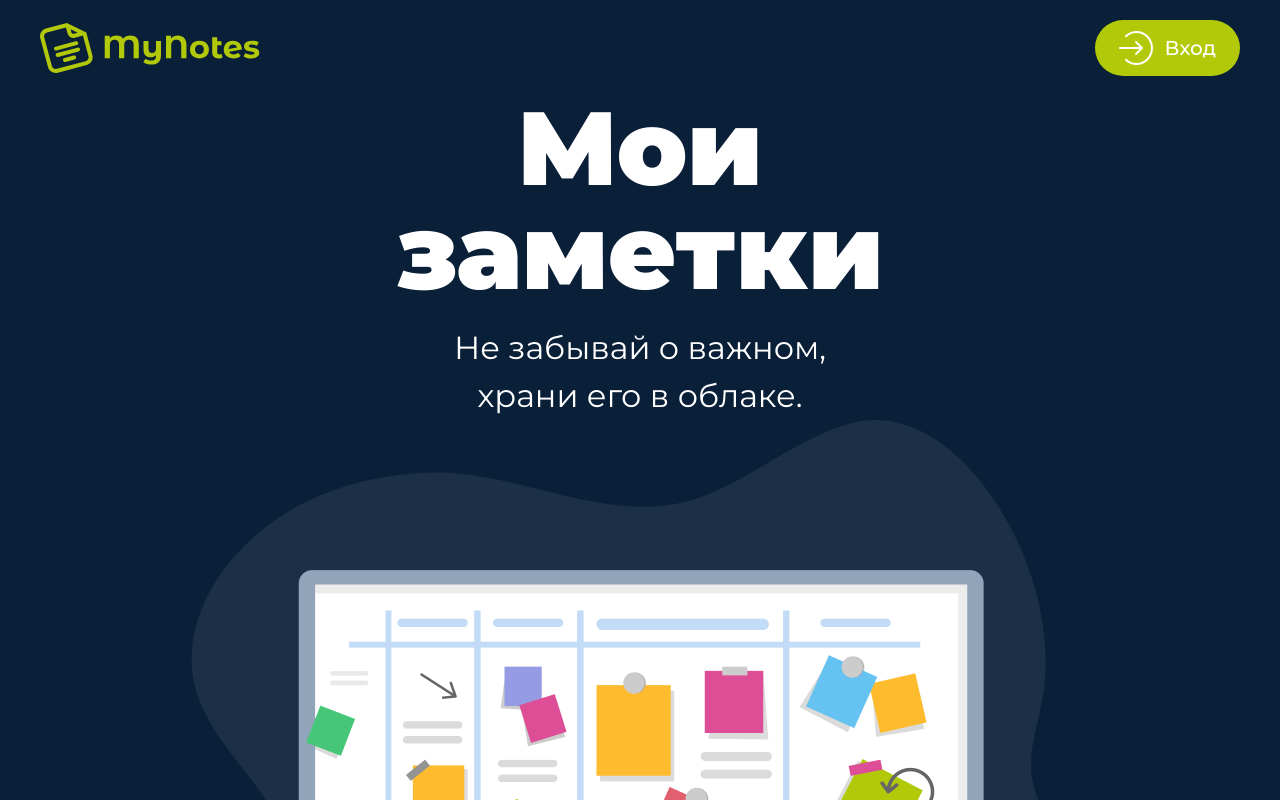
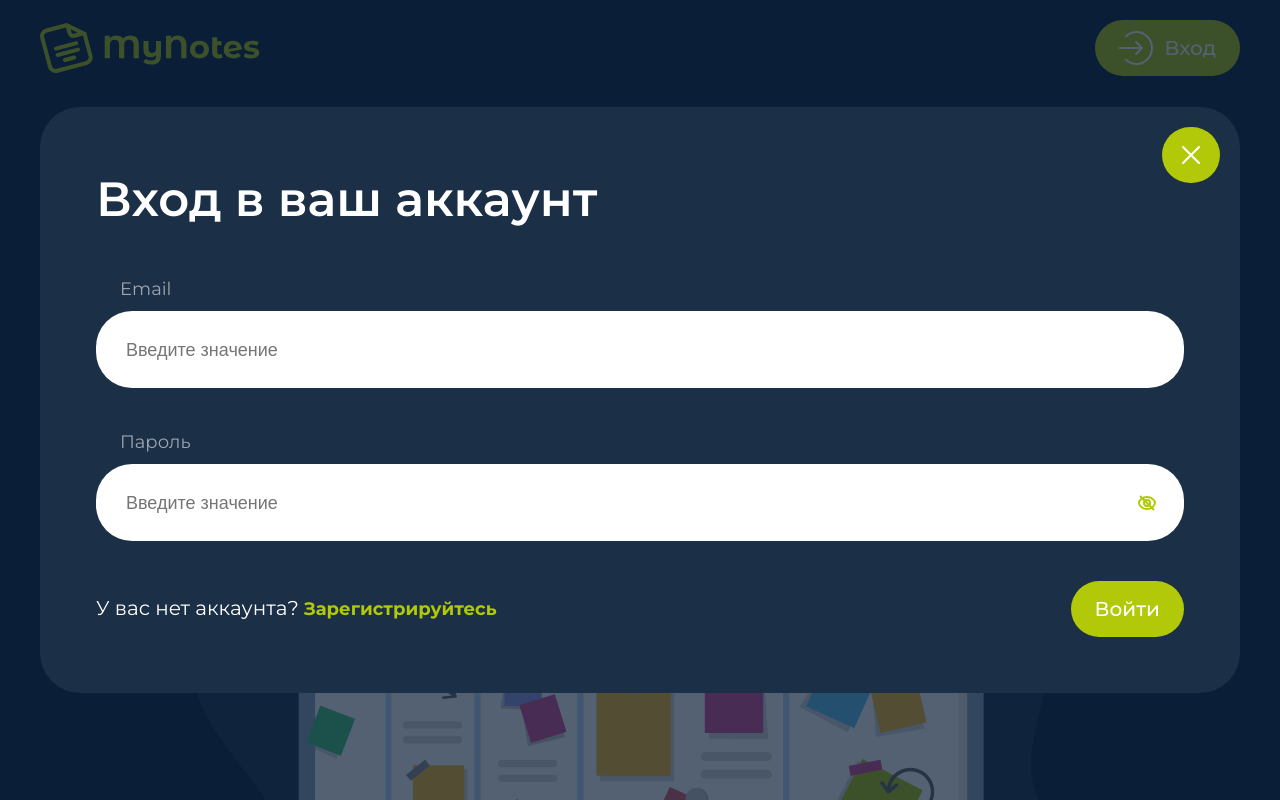
Before and after one commit to AnnaYurueva/new_disk_test, a Vue app: page / in a window 1280 px wide. Shown: the top 800 px of the page. Built offline with nearby package versions, Linux system fonts and the light colour scheme.

Commit message:
create login modal

```diff
--- a/src/assets/scss/_variables.scss
+++ b/src/assets/scss/_variables.scss
@@ -18,6 +18,7 @@ $bp-mobile: 360px;
     @content;
   }
 }
+
 @mixin mobile {
   @media (min-width: 0px) and (max-width: #{$bp-tablet - 1px}) {
     @content;
@@ -36,3 +37,6 @@ $gray: #9da5af;
 $dark: #0a1f38;
 $dark-middle: #1b2f46;
 $dark-light: #2f4056;
+
+$error: rgba(255, 116, 97, 1);
+$error-bg: rgba(255, 116, 97, 0.1);
--- a/src/components/Header.vue
+++ b/src/components/Header.vue
@@ -1,13 +1,13 @@
 <script setup lang="ts">
 import Button from '@/components/Ui/Button.vue'
-import SingIn from '@/components/Icons/SingIn.vue'
+import Login from '@/components/Icons/Login.vue'
 </script>
 
 <template>
     <header>
-        <img src="@/assets/Logo.svg" />
+        <img src="@/assets/Logo.svg" alt="logo my notes" />
         <Button>
-            <SingIn /> Вход
+            <Login /> Вход
         </Button>
     </header>
 </template>
--- /dev/null
+++ b/src/components/Icons/Close.vue
@@ -0,0 +1,5 @@
+<template>
+    <svg width="18" height="18" viewBox="0 0 18 18" fill="none" xmlns="http://www.w3.org/2000/svg">
+        <path d="M1 1L17 17M17 1L1 17" stroke="white" stroke-width="2" stroke-linecap="round" />
+    </svg>
+</template>
--- /dev/null
+++ b/src/components/Icons/OffPass.vue
@@ -0,0 +1,9 @@
+<template>
+    <svg width="18" height="16" viewBox="0 0 18 16" fill="none" xmlns="http://www.w3.org/2000/svg">
+        <path
+            d="M17 8C17 9.15478 16.2206 10.6493 14.7228 11.9006C13.2537 13.128 11.2258 14 9 14C6.77424 14 4.7463 13.128 3.27718 11.9006C1.77936 10.6493 1 9.15478 1 8C1 6.84522 1.77936 5.35074 3.27718 4.09941C4.7463 2.87204 6.77424 2 9 2C11.2258 2 13.2537 2.87204 14.7228 4.09941C16.2206 5.35074 17 6.84522 17 8Z"
+            stroke="currentColor" stroke-width="2" />
+        <circle cx="9" cy="8" r="3" stroke="currentColor" stroke-width="2" />
+        <path d="M2 1L16 15" stroke="currentColor" stroke-width="2" />
+    </svg>
+</template>
--- /dev/null
+++ b/src/components/Icons/OnPass.vue
@@ -0,0 +1,8 @@
+<template>
+    <svg width="18" height="14" viewBox="0 0 18 14" fill="none" xmlns="http://www.w3.org/2000/svg">
+        <path
+            d="M17 7C17 8.15478 16.2206 9.64926 14.7228 10.9006C13.2537 12.128 11.2258 13 9 13C6.77424 13 4.7463 12.128 3.27718 10.9006C1.77936 9.64926 1 8.15478 1 7C1 5.84522 1.77936 4.35074 3.27718 3.09941C4.7463 1.87204 6.77424 1 9 1C11.2258 1 13.2537 1.87204 14.7228 3.09941C16.2206 4.35074 17 5.84522 17 7Z"
+            stroke="currentColor" stroke-width="2" />
+        <circle cx="9" cy="7" r="3" stroke="currentColor" stroke-width="2" />
+    </svg>
+</template>
--- /dev/null
+++ b/src/components/Modals/ModalLogin.vue
@@ -0,0 +1,54 @@
+<script setup lang="ts">
+import ModalTemplate from '@/components/Modals/ModalTemplate.vue'
+import Input from '@/components/Ui/Input.vue'
+import Button from '@/components/Ui/Button.vue'
+import InputPassword from '@/components/Ui/InputPassword.vue'
+import { ref, computed } from 'vue';
+
+const emits = defineEmits(['closeModal', 'openRegistration'])
+
+const form = ref({
+    email: '',
+    password: ''
+})
+
+const loginError = ref({
+    value: false,
+    text: 'Пользователь с таким логином не найден'
+})
+</script>
+<template>
+    <ModalTemplate @closeModal="emits('closeModal')" class="login">
+        <h2>Вход в ваш аккаунт</h2>
+        <Input label="Email" v-model:inputData="form.email" type="email" />
+        <InputPassword label="Пароль" v-model:inputData="form.password" />
+        <div class="login-footer">
+            <div>
+                <span>У вас нет аккаунта? </span>
+                <Button variant="text" @click="emits('openRegistration')">Зарегистрируйтесь</Button>
+            </div>
+            <Button>Войти</Button>
+        </div>
+        <div v-if="loginError.value" class="login-error text-small">
+            {{ loginError.text }}
+        </div>
+
+    </ModalTemplate>
+</template>
+
+<style scoped lang="scss">
+.login {
+    &-footer {
+        display: flex;
+        justify-content: space-between;
+        align-items: center;
+    }
+
+    &-error {
+        color: $error;
+        background-color: $error-bg;
+        padding: 8px 20px;
+        border-radius: 24px
+    }
+}
+</style>
--- /dev/null
+++ b/src/components/Modals/ModalTemplate.vue
@@ -0,0 +1,96 @@
+<script setup lang="ts">
+import Button from '@/components/Ui/Button.vue'
+import Close from '@/components/Icons/Close.vue'
+
+const emits = defineEmits(['closeModal'])
+</script>
+
+<template>
+    <div class="modal" role="dialog">
+        <div class="modal-bg" @click="emits('closeModal')"></div>
+        <div class="modal-content">
+            <Button class="modal-btn-close" variant="icon" @click="emits('closeModal')">
+                <Close />
+            </Button>
+            <slot />
+        </div>
+    </div>
+</template>
+
+<style scoped lang="scss">
+.modal {
+    position: fixed;
+    z-index: 100;
+    top: 0;
+    left: 0;
+    right: 0;
+
+    display: flex;
+    align-items: center;
+    justify-content: center;
+
+    min-width: 100vw;
+    min-height: 100vh;
+
+    @include tablet {
+        padding: 40px;
+    }
+
+    @include mobile {
+        padding: 4px
+    }
+
+    &-bg {
+        position: absolute;
+        background-color: $dark;
+        width: 100%;
+        height: 100%;
+        opacity: 0.7;
+    }
+
+    &-content {
+        display: flex;
+        flex-direction: column;
+        gap: 40px;
+
+        background-color: $dark-middle;
+        border-radius: 40px;
+        width: 100%;
+
+        position: relative;
+
+        @include desktop {
+            padding: 80px;
+            max-width: 780px;
+        }
+
+        @include laptop {
+            padding: 56px;
+            max-width: 594px;
+        }
+
+        @include tablet {
+            padding: 56px;
+        }
+
+        @include mobile {
+            min-height: 100vh;
+            padding: 24px 16px;
+        }
+    }
+
+    &-btn-close {
+        position: absolute;
+
+        @media (min-width: $bp-tablet) {
+            right: 20px;
+            top: 20px;
+        }
+
+        @include mobile {
+            right: 12px;
+            top: 12px;
+        }
+    }
+}
+</style>
--- a/src/components/Ui/Button.vue
+++ b/src/components/Ui/Button.vue
@@ -1,5 +1,5 @@
 <template>
-    <button :class="styleClass">
+    <button :class="styleClass" role="button">
         <slot />
     </button>
 </template>
@@ -10,11 +10,13 @@ import type { PropType } from 'vue';
 
 interface variants {
     default: string
+    icon: string
     text: string
 }
 
 enum enumVariants {
     default = 'default',
+    icon = 'icon',
     text = 'text',
 }
 
@@ -27,6 +29,7 @@ const props = defineProps({
 
 const styleButton: variants = {
     default: 'default',
+    icon: 'icon',
     text: 'text',
 }
 
@@ -53,6 +56,25 @@ button {
     transition: all .3s linear;
     cursor: pointer;
 
+    &.icon {
+        padding: 20px;
+        border: none;
+        background-color: $green-light;
+        color: $white;
+
+        &:hover {
+            background-color: $green-middle;
+        }
+
+        &:active {
+            background-color: $green-dark;
+        }
+
+        &:disabled {
+            background-color: $gray;
+        }
+    }
+
     &.default {
         background-color: $green-light;
         color: $white;
@@ -75,6 +97,10 @@ button {
         color: $green-light;
         background-color: transparent;
         border: none;
+        padding: 0;
+        font-size: 18px;
+        line-height: 28px;
+        font-weight: 700;
 
         &:hover {
             opacity: .7;
--- /dev/null
+++ b/src/components/Ui/Input.vue
@@ -0,0 +1,98 @@
+<script setup lang="ts">
+import { computed } from 'vue';
+
+const props = defineProps({
+    label: {
+        type: String,
+        required: true
+    },
+    placeholder: {
+        type: String,
+        default: 'Введите значение',
+    },
+    type: {
+        type: String,
+        default: 'text',
+    },
+    setLimit: {
+        type: Boolean,
+        default: false,
+    },
+    maxLength: {
+        type: Number,
+        default: 100,
+    },
+    showError: {
+        type: Boolean,
+        default: false,
+    },
+    textError: {
+        type: String,
+    },
+})
+const inputData = defineModel('inputData')
+
+const limitValue = computed(() => props.setLimit ? props.maxLength : undefined);
+
+</script>
+<template>
+    <div class="input">
+        <label class="text-small" for="input">{{ label }}</label>
+        <div class="input-wrapper">
+            <input v-if="type !== 'textarea'" :placeholder="placeholder" :type="type" v-model="inputData" class="text-small"
+                :maxlength="limitValue" />
+            <slot />
+        </div>
+
+        <!-- <textarea v-if="type === 'textarea'" v-model="inputData" class="text-small" :placeholder="placeholder" /> -->
+        <div v-if="showError || setLimit" class="input-state">
+            <span v-if="showError" class="input-error text-small">{{ textError }}</span>
+            <span v-if="setLimit" class="input-state-count">{{ inputData.length }}/{{ maxLength }}</span>
+        </div>
+    </div>
+</template>
+
+<style scoped lang="scss">
+.input {
+    display: flex;
+    flex-direction: column;
+    gap: 8px;
+    width: 100%;
+
+    & label {
+        color: $gray;
+        padding: 0 24px;
+    }
+
+    & input {
+        width: 100%;
+        border-radius: 36px;
+        padding: 22.5px 28px;
+        border: 2px solid transparent;
+
+        &:focus,
+        &:hover {
+            outline: 2px solid $green-light;
+        }
+    }
+
+    &-wrapper {
+        position: relative;
+    }
+
+    &-error {
+        color: $error;
+    }
+
+    &-state {
+        padding: 0 24px;
+        display: grid;
+        grid-template-columns: auto 49px;
+        justify-content: space-between;
+
+        &-count {
+            grid-column: 2;
+        }
+    }
+}
+</style>
--- /dev/null
+++ b/src/components/Ui/InputPassword.vue
@@ -0,0 +1,59 @@
+<template>
+	<Input :label="label" v-model:inputData="inputData" :placeholder="placeholder" :showError="showError"
+		:textError="textError" :type="passType">
+	<span class="toggle-password" @click="changePassType">
+		<OffPass v-if="!showPassword" />
+		<OnPass v-else />
+	</span>
+	</Input>
+</template>
+
+<script setup lang="ts">
+import Input from './Input.vue';
+import OffPass from '@/components/Icons/OffPass.vue'
+import OnPass from '@/components/Icons/OnPass.vue'
+import { ref, computed } from 'vue';
+
+defineProps({
+	label: {
+		type: String,
+		required: true
+	},
+	placeholder: {
+		type: String,
+		default: 'Введите значение',
+	},
+	maxLength: {
+		type: Number,
+		default: 100,
+	},
+	showError: {
+		type: Boolean,
+		default: false,
+	},
+	textError: {
+		type: String,
+	},
+})
+
+const inputData = defineModel('inputData')
+
+const showPassword = ref(false)
+const passType = computed(() => {
+	return showPassword.value ? "text" : "password";
+})
+const changePassType = () => {
+	showPassword.value = !showPassword.value;
+}
+</script>
+
+<style scoped lang="scss">
+.toggle-password {
+	color: $green-light;
+	position: absolute;
+	right: 28px;
+	top: 50%;
+	margin-top: -8px;
+	line-height: 16px;
+}
+</style>
--- a/src/views/HomeView.vue
+++ b/src/views/HomeView.vue
@@ -1,6 +1,9 @@
 <script setup lang="ts">
 import WelcomeScreen from '@/components/WelcomeScreen.vue'
+import ModelLogin from '@/components/Modals/ModalLogin.vue'
 </script>
 <template>
   <WelcomeScreen />
+
+  <ModelLogin />
 </template>
```
Also changed, not shown: src/components/Icons/Login.vue (renamed from src/components/Icons/SingIn.vue).
